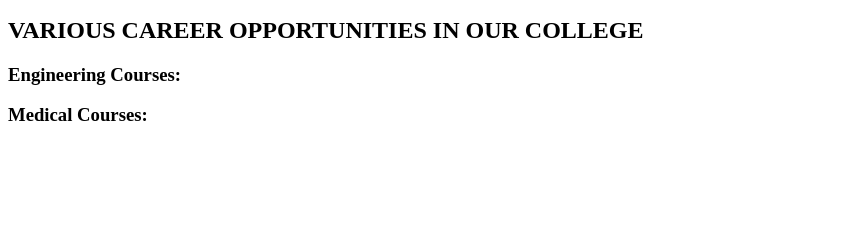
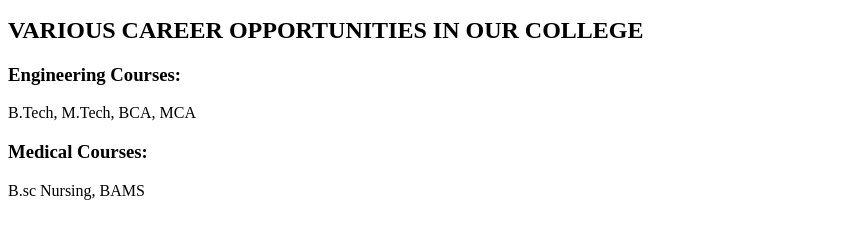
Before and after one commit to sanskriti-pathak/WHEREUELEVATE, a plain HTML site: page index.html in a window 1280 px wide. Shown: the part 313-552 px from the top of the page, without its empty margins (0-863 px from the left). Drawn offline with Linux system fonts and the light colour scheme.

Commit message:
paragraphs

```diff
--- a/index.html
+++ b/index.html
@@ -13,10 +13,14 @@
 
         <h2>VARIOUS CAREER OPPORTUNITIES IN OUR COLLEGE</h2>
         <h3>Engineering Courses:</h3>
+        <p>B.Tech, M.Tech, BCA, MCA</p>
+
+        <h3>Medical Courses:</h3>
+        <p>B.sc Nursing, BAMS</p>
 
 
 
-        <h3>Medical Courses:</h3>
+
 
 
 
```
